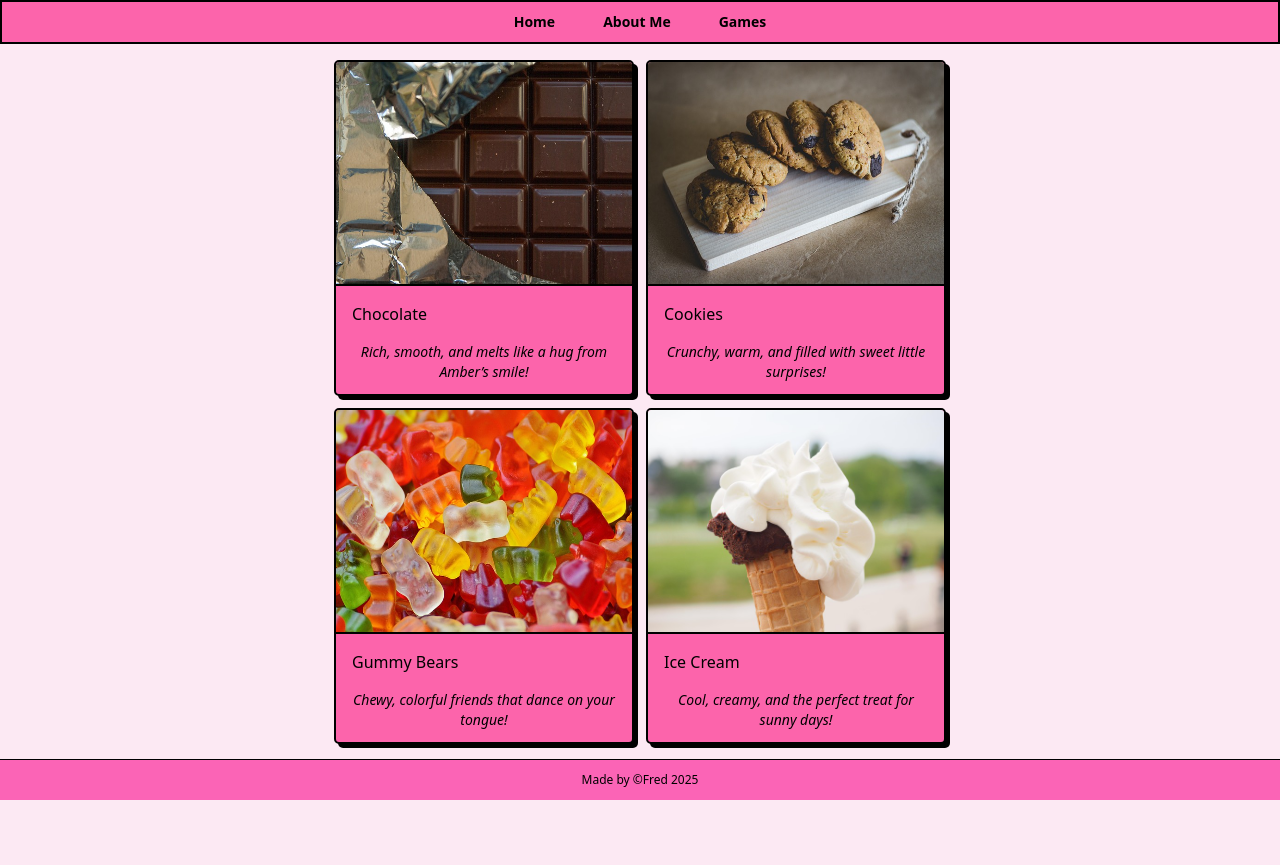
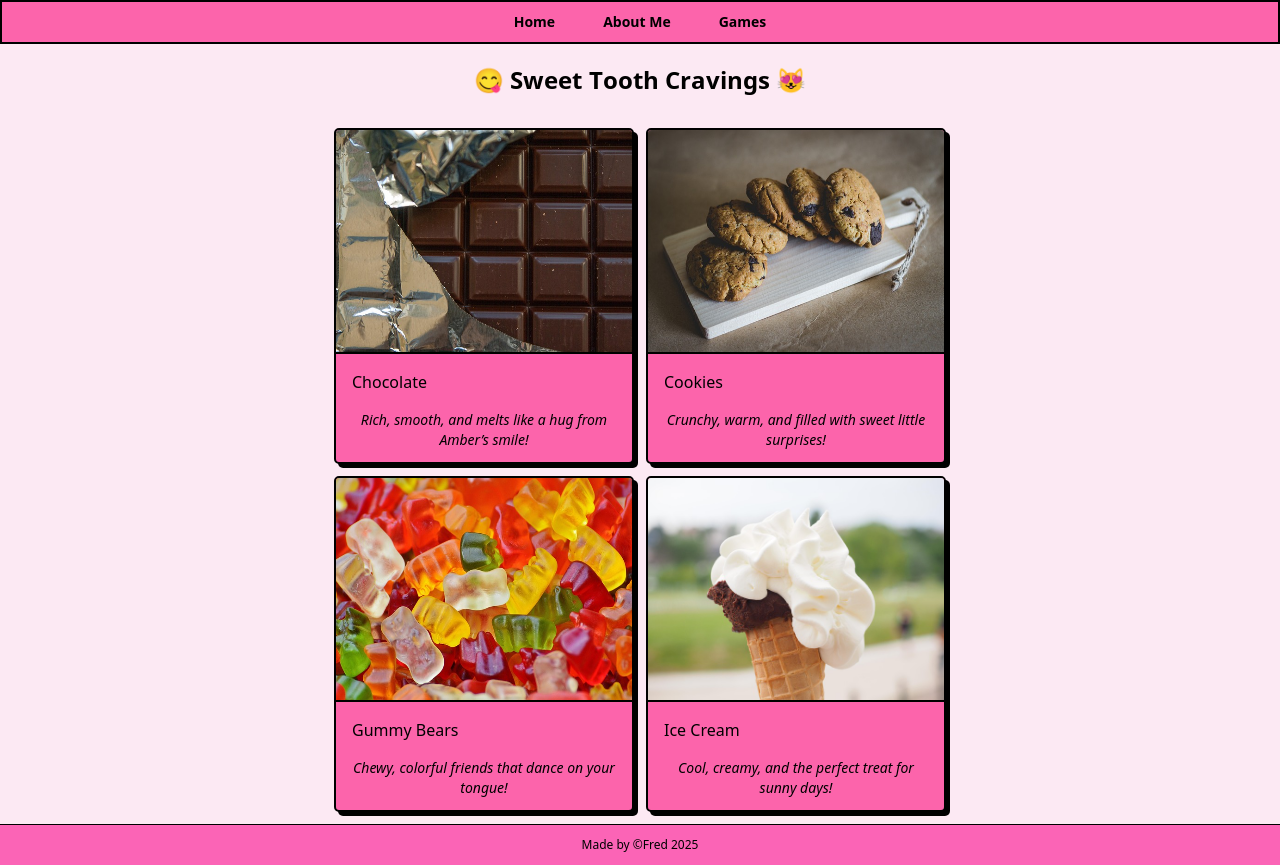
Before and after one commit to FredH2O/birthday-game, a Next.js app: page /about/sweets in a window 1280 px wide. Before the commit the page ends 800 px from the top, so only its background shows below. Built offline with nearby package versions, Linux system fonts and the light colour scheme.

Commit message:
fix: fixed styling that makes the ui resize everytime it reloads

```diff
--- a/app/about/food/page.tsx
+++ b/app/about/food/page.tsx
@@ -1,6 +1,7 @@
 "use client";
 import ImageCard from "@/components/neobrutalism-ui/image-card";
 import { motion } from "framer-motion";
+import SplitText from "@/components/react-bits-ui/SplitText";
 
 const FavouriteFood = [
   {
@@ -29,8 +30,29 @@ const FavouriteFood = [
   },
 ];
 
+const handleAnimationComplete = () => {
+  console.log("All letters have animated!");
+};
+
 const Food = () => {
   return (
+    <div>
+      <div className="flex justify-center py-5">
+        <SplitText
+          text="😋 Fave Food 😻"
+          className="text-2xl font-semibold text-center"
+          delay={100}
+          duration={0.2}
+          ease="power3.out"
+          splitType="chars"
+          from={{ opacity: 0, y: 40 }}
+          to={{ opacity: 1, y: 0 }}
+          threshold={0.1}
+          rootMargin="-100px"
+          textAlign="center"
+          onLetterAnimationComplete={handleAnimationComplete}
+        />
+      </div>
       <motion.div
         initial={{ opacity: 0, y: 10 }}
         animate={{ opacity: 1, y: 0 }}
@@ -46,6 +68,7 @@ const Food = () => {
           ></ImageCard>
         ))}
       </motion.div>
+    </div>
   );
 };
 
--- a/app/about/sweets/page.tsx
+++ b/app/about/sweets/page.tsx
@@ -1,6 +1,11 @@
 "use client";
 import ImageCard from "@/components/neobrutalism-ui/image-card";
 import { motion } from "framer-motion";
+import SplitText from "@/components/react-bits-ui/SplitText";
+
+const handleAnimationComplete = () => {
+  console.log("Animation completed.");
+};
 
 const FavouriteSweets = [
   {
@@ -31,6 +36,23 @@ const FavouriteSweets = [
 
 const Sweets = () => {
   return (
+    <div>
+      <div className="flex justify-center py-5">
+        <SplitText
+          text="😋 Sweet Tooth Cravings 😻"
+          className="text-2xl font-semibold text-center"
+          delay={100}
+          duration={0.2}
+          ease="power3.out"
+          splitType="chars"
+          from={{ opacity: 0, y: 40 }}
+          to={{ opacity: 1, y: 0 }}
+          threshold={0.1}
+          rootMargin="-100px"
+          textAlign="center"
+          onLetterAnimationComplete={handleAnimationComplete}
+        />
+      </div>
       <motion.div
         initial={{ opacity: 0, y: -10 }}
         animate={{ opacity: 1, y: 0 }}
@@ -46,6 +68,7 @@ const Sweets = () => {
           ></ImageCard>
         ))}
       </motion.div>
+    </div>
   );
 };
 
--- a/app/page.tsx
+++ b/app/page.tsx
@@ -8,10 +8,7 @@ const handleAnimationComplete = () => {
 
 export default function Home() {
   return (
-    <main className="min-h-screen bg-gradient-to-br from-pink-100 to-yellow-100 p-5 max-w-xl">
-      {/* <h1 className="text-3xl font-bold mb-6 text-center break-words px-10 py-3">
-        🎂 Birthday Messages Wall🎈
-      </h1> */}
+    <main className="min-h-screen bg-gradient-to-br from-pink-100 to-yellow-100 p-5 min-w-xl max-w-xl">
       <div className="flex justify-center py-5">
         <SplitText
           text="🎂 Birthday Messages Wall🎈"
```
Lines whose indentation alone changed are shown as unchanged.
